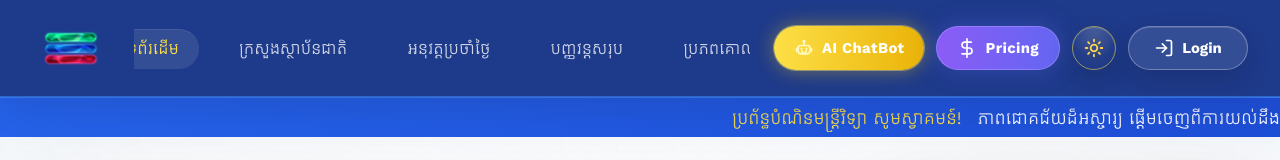
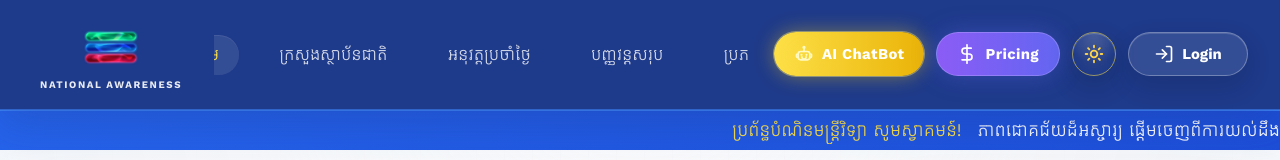
Before and after one commit to kimsanem/bomnin-frontend-main-up2, a Nuxt app: page / in a window 1280 px wide. Shown: the top 160 px of the page. Built offline with nearby package versions, Linux system fonts and the light colour scheme; no server answers; a web font is replaced by a local one.

Commit message:
title logo added

```diff
--- a/app/components/Navbar.vue
+++ b/app/components/Navbar.vue
@@ -131,8 +131,11 @@ const isMenuItemActive = (to) => route.path === to;
     <nav class="relative z-[140] border-b border-blue-500/60 bg-[#1e3a8a] text-white shadow-[0_14px_40px_rgba(30,58,138,0.28)] dark:border-white/10 dark:bg-[#10245f] dark:shadow-[0_18px_48px_rgba(2,6,23,0.42)]">
       <div class="mx-auto flex max-w-[120rem] flex-wrap items-center justify-between gap-y-3 px-3 py-3 md:px-6 lg:flex-nowrap lg:gap-6 lg:px-8">
         <div class="order-1 flex shrink-0 items-center">
-          <NuxtLink to="/" class="flex h-14 items-center justify-center rounded-2xl px-2 transition-opacity hover:opacity-90 md:h-16 lg:h-[4.5rem]">
+          <NuxtLink to="/" class="flex flex-col items-center justify-center rounded-2xl px-2 py-1 text-center transition-opacity hover:opacity-90">
             <img src="/logo.png" alt="Logo" class="h-10 w-auto object-contain md:h-12 lg:h-[3.85rem]" />
+            <span class=" text-[8px] font-black uppercase tracking-[0.16em] text-white/90 sm:text-[9px] md:text-[10px]">
+              National Awareness
+            </span>
           </NuxtLink>
         </div>
 
```
